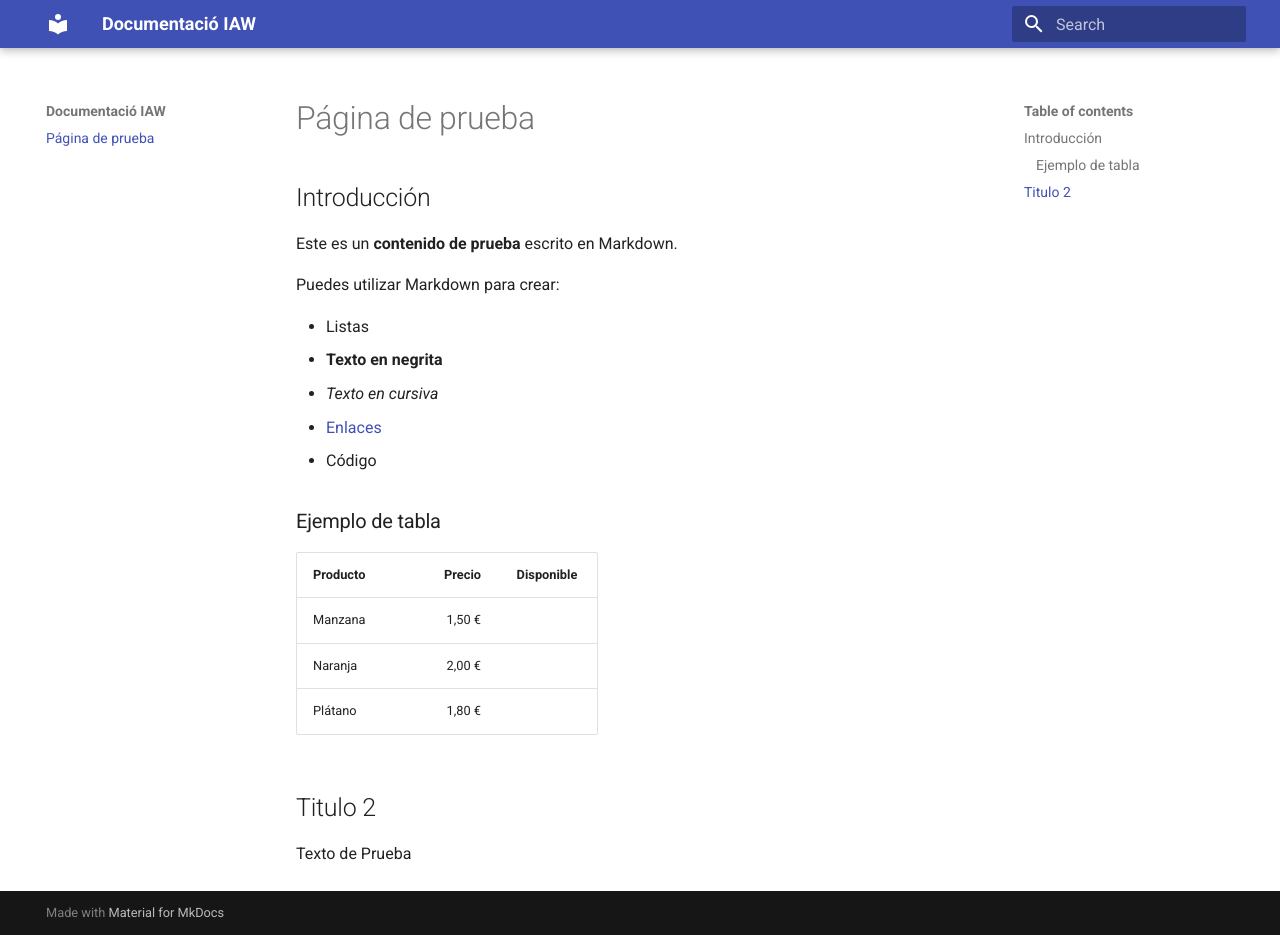
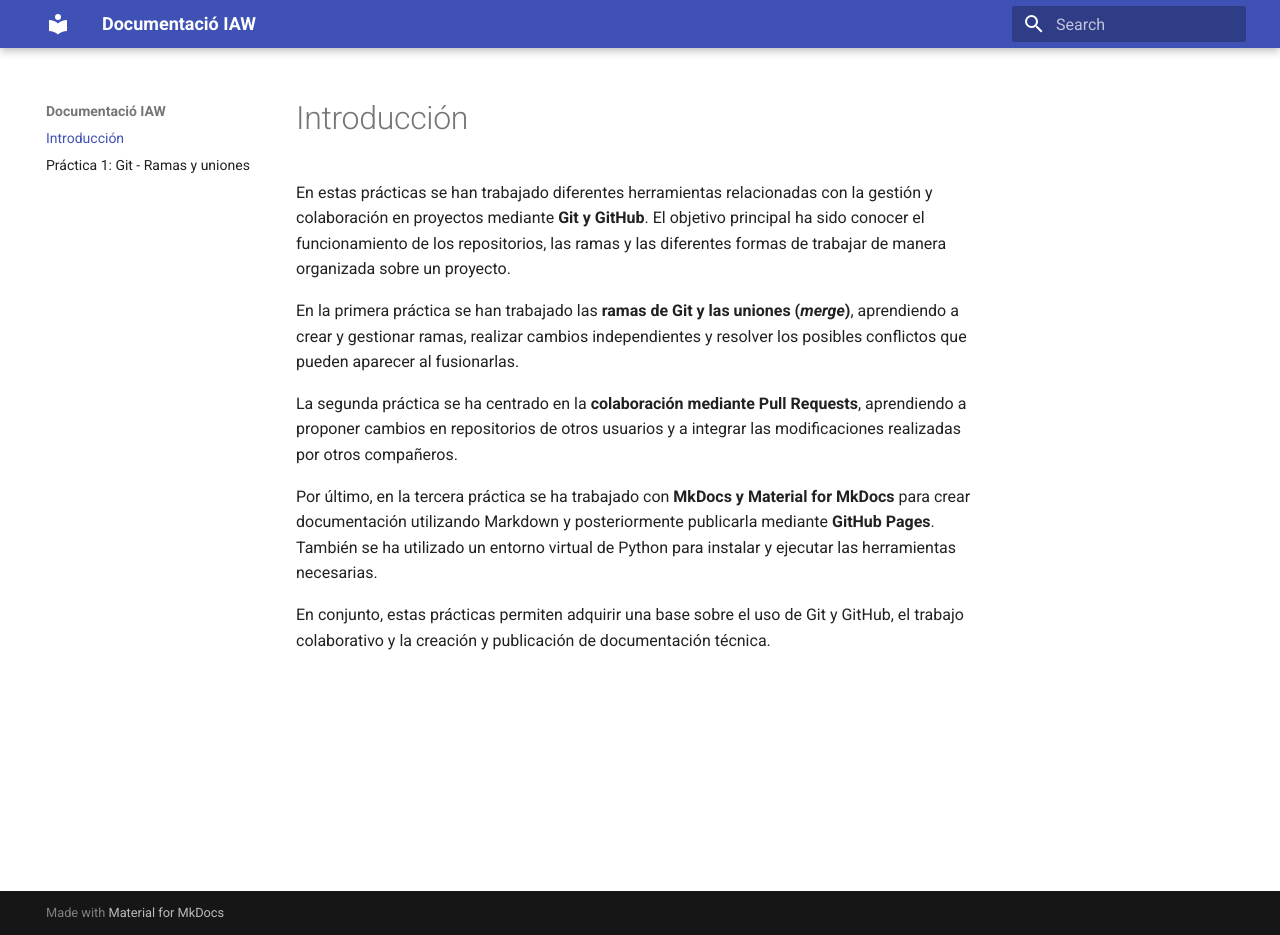
Before and after one commit to AleLloRoc/MkDocs, an MkDocs documentation site: the page built from docs/index.md, in a window 1280 px wide and 935 px high. Built offline with MkDocs 1.6.1 and Material for MkDocs 9.7.7, drawn with Linux system fonts in a browser that asks for light colours.

```diff
--- a/docs/index.md
+++ b/docs/index.md
@@ -1,25 +1,11 @@
-# Página de prueba
+# Introducción
 
-## Introducción
+En estas prácticas se han trabajado diferentes herramientas relacionadas con la gestión y colaboración en proyectos mediante **Git y GitHub**. El objetivo principal ha sido conocer el funcionamiento de los repositorios, las ramas y las diferentes formas de trabajar de manera organizada sobre un proyecto.
 
-Este es un **contenido de prueba** escrito en Markdown.
+En la primera práctica se han trabajado las **ramas de Git y las uniones (*merge*)**, aprendiendo a crear y gestionar ramas, realizar cambios independientes y resolver los posibles conflictos que pueden aparecer al fusionarlas.
 
-Puedes utilizar Markdown para crear:
+La segunda práctica se ha centrado en la **colaboración mediante Pull Requests**, aprendiendo a proponer cambios en repositorios de otros usuarios y a integrar las modificaciones realizadas por otros compañeros.
 
-- Listas
-- **Texto en negrita**
-- *Texto en cursiva*
-- [Enlaces](https://example.com)
-- Código
+Por último, en la tercera práctica se ha trabajado con **MkDocs y Material for MkDocs** para crear documentación utilizando Markdown y posteriormente publicarla mediante **GitHub Pages**. También se ha utilizado un entorno virtual de Python para instalar y ejecutar las herramientas necesarias.
 
-### Ejemplo de tabla
-
-| Producto | Precio | Disponible |
-|---|---:|:---:|
-| Manzana | 1,50 €
-| Naranja | 2,00 €
-| Plátano | 1,80 €
-
-## Titulo 2
-
-Texto de Prueba
+En conjunto, estas prácticas permiten adquirir una base sobre el uso de Git y GitHub, el trabajo colaborativo y la creación y publicación de documentación técnica.
```
Also changed, not shown: docs/Practica1.md (added, +16 -0 lines).
